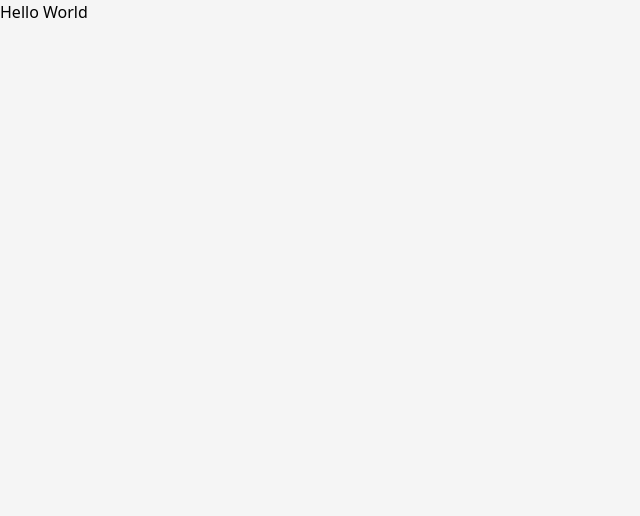
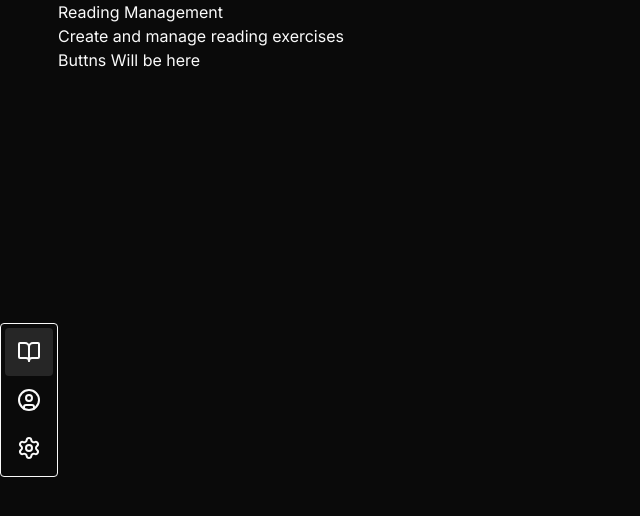
Before and after one commit to VeryLazyDev/Japanese-Web-Frontend-Admin, a React (Vite) app: page / in a window 1280 px wide. Shown: the top 516 px of the page, without its empty margins (0-640 px from the left). Built offline with nearby package versions, Linux system fonts and the light colour scheme.

Commit message:
Base layout for home page created

```diff
--- a/index.html
+++ b/index.html
@@ -5,6 +5,9 @@
     <link rel="icon" type="image/svg+xml" href="/vite.svg" />
     <meta name="viewport" content="width=device-width, initial-scale=1.0" />
     <title>janpanese-web-frontend</title>
+    <link rel="preconnect" href="https://fonts.googleapis.com">
+    <link rel="preconnect" href="https://fonts.gstatic.com" crossorigin>
+    <link href="https://fonts.googleapis.com/css2?family=Inter:ital,opsz,wght@0,14..32,100..900;1,14..32,100..900&family=Noto+Sans+JP:wght@100..900&display=swap" rel="stylesheet">
   </head>
   <body>
     <div id="root"></div>
--- /dev/null
+++ b/src/app/features/home/components/header.jsx
@@ -0,0 +1,9 @@
+const HomePageHeader = () => {
+    return (
+        <div>
+            <h2>Reading Management</h2>
+            <h4>Create and manage reading exercises</h4>
+        </div>
+    );
+};
+export default HomePageHeader;
--- /dev/null
+++ b/src/app/features/home/components/question_section.jsx
@@ -0,0 +1,10 @@
+import QuestionFilter from "./questions_filter";
+
+const QuestionSection = () => {
+    return (
+        <section>
+            <QuestionFilter />
+        </section>
+    );
+};
+export default QuestionSection;
--- /dev/null
+++ b/src/app/features/home/components/questions_filter.jsx
@@ -0,0 +1,8 @@
+const QuestionFilter = () => {
+    return (
+        <div>
+            <div>Buttns Will be here</div>
+        </div>
+    );
+};
+export default QuestionFilter;
--- /dev/null
+++ b/src/app/features/home/components/questions_list.jsx
@@ -0,0 +1,4 @@
+const QuestionList = () => {
+    return <div>Heres is your questions list</div>;
+};
+export default QuestionList;
--- /dev/null
+++ b/src/app/features/home/page.jsx
@@ -0,0 +1,15 @@
+import HomePageHeader from "./components/header";
+import QuestionSection from "./components/question_section";
+
+const HomePage = () => {
+    return (
+        <div className="flex flex-row w-full h-full">
+            <div className="w-full">
+                <HomePageHeader />
+                <QuestionSection />
+            </div>
+            {/* <div>Here Will be the edit </div>*/}
+        </div>
+    );
+};
+export default HomePage;
--- a/src/app/routes/route.jsx
+++ b/src/app/routes/route.jsx
@@ -1,8 +1,18 @@
 import { MainLayout } from "@/constant/lazyload";
 import { createBrowserRouter } from "react-router-dom";
+import HomePage from "../features/home/page";
 
 const router = createBrowserRouter([
-  { path: "/",  element:<MainLayout />,children: [] },
+    {
+        path: "/",
+        element: <MainLayout />,
+        children: [
+            {
+                index: true,
+                element: <HomePage />,
+            },
+        ],
+    },
 ]);
 
 export default router;
--- /dev/null
+++ b/src/components/common/Dock.jsx
@@ -0,0 +1,23 @@
+import { DockPages } from "@/constant/layout_constants";
+import { useState } from "react";
+
+const Dock = () => {
+    const [currentFocus, setCurrentFocus] = useState("HOME");
+    const baseDockBtnStyle =
+        "w-12 h-12 items-center justify-center flex rounded";
+    return (
+        <div className="h-full w-fit flex items-center">
+            <div className="p-1 w-fit h-fit border-primary border rounded gap-1">
+                {DockPages.map((item) => (
+                    <button
+                        className={`${baseDockBtnStyle} ${currentFocus === item.pageName ? "bg-light-bg" : ""}`}
+                        onClick={() => setCurrentFocus(item.pageName)}
+                    >
+                        <item.icon />
+                    </button>
+                ))}
+            </div>
+        </div>
+    );
+};
+export default Dock;
--- a/src/components/layout/main-layout.jsx
+++ b/src/components/layout/main-layout.jsx
@@ -1,13 +1,14 @@
-import React from 'react'
-import { Outlet } from 'react-router-dom'
+import React from "react";
+import { Outlet } from "react-router-dom";
+import Dock from "../common/Dock";
 
 const MainLayout = () => {
-  return (
-    <main className='w-screen h-screen bg-neutral-100'>
-        Hello World
-        <Outlet />
-    </main>
-  )
-}
+    return (
+        <main className="w-screen h-screen bg-primary-bg font-inter text-primary-font flex flex-row">
+            <Dock />
+            <Outlet />
+        </main>
+    );
+};
 
-export default MainLayout
+export default MainLayout;
--- /dev/null
+++ b/src/constant/layout_constants.jsx
@@ -0,0 +1,11 @@
+import { BookOpen } from "lucide-react";
+import { Settings } from "lucide-react";
+import { UserCircle } from "lucide-react";
+import { Book } from "lucide-react";
+import { Home } from "lucide-react";
+
+export const DockPages = [
+    { id: 1, pageName: "HOME", route: "/", icon: BookOpen },
+    { id: 2, pageName: "ACCOUNT", route: "/account", icon: UserCircle },
+    { id: 3, pageName: "SETTINGS", route: "/settings", icon: Settings },
+];
--- a/src/styles/index.css
+++ b/src/styles/index.css
@@ -1 +1,24 @@
 @import "tailwindcss";
+
+:root {
+    --background-primary: var(--color-neutral-950);
+    --background-secondary: var(--color-neutral-900);
+    --background-light: var(--color-neutral-800);
+    --primary-color: var(--color-neutral-50);
+    --font-primary: var(--color-neutral-50);
+    --font-muted: var(--color-neutral-500);
+}
+
+@theme {
+    --color-primary-bg: var(--background-primary);
+    --color-secondary-bg: var(--background-secondary);
+    --color-light-bg: var(--background-light);
+    --color-primary: var(--primary-color);
+    --color-primary-font: var(--font-primary);
+    --color-muted-font: var(--font-muted);
+    --font-inter: "Inter", sans-serif;
+    --font-noto-sans-jp: "Noto Sans JP", sans-serif;
+}
+.dock-btn {
+    background-color: var(--color-bg-primary);
+}
```
Also changed, not shown: src/components/page-loader.jsx (indentation only).
